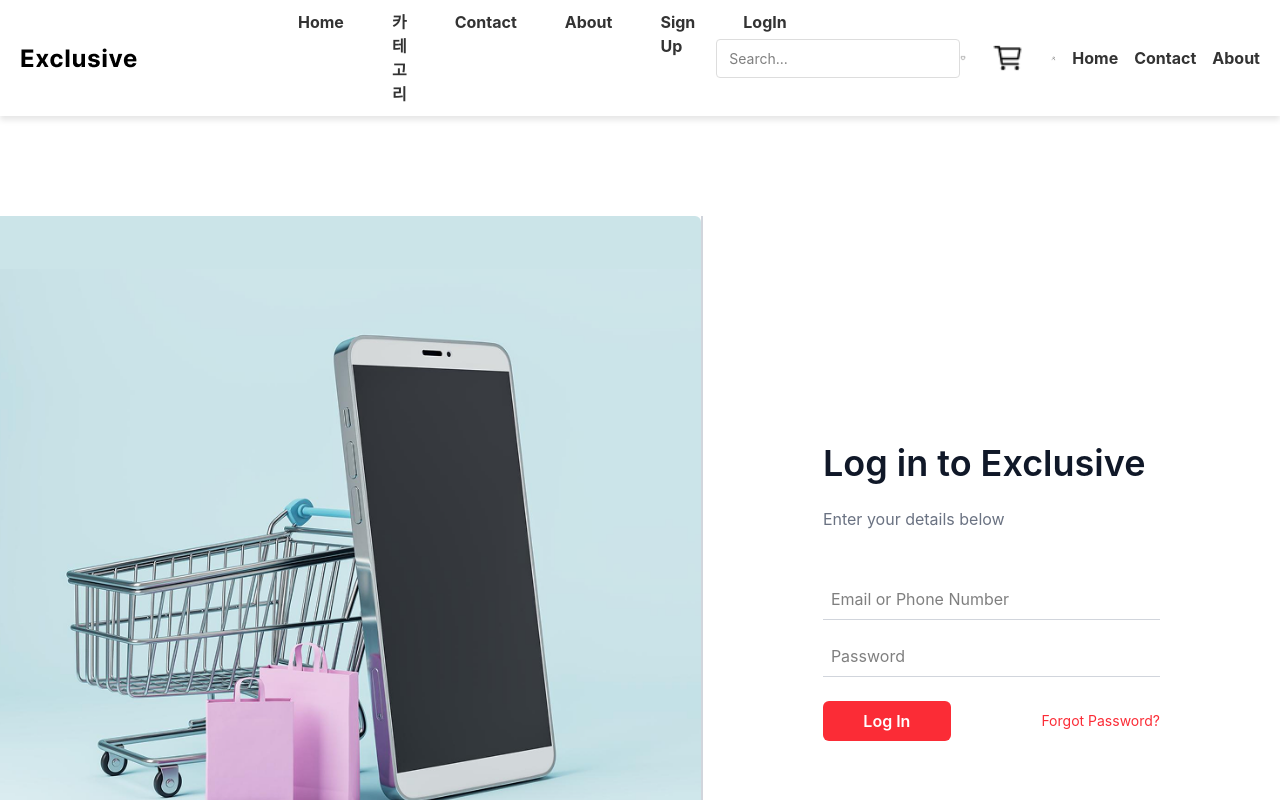
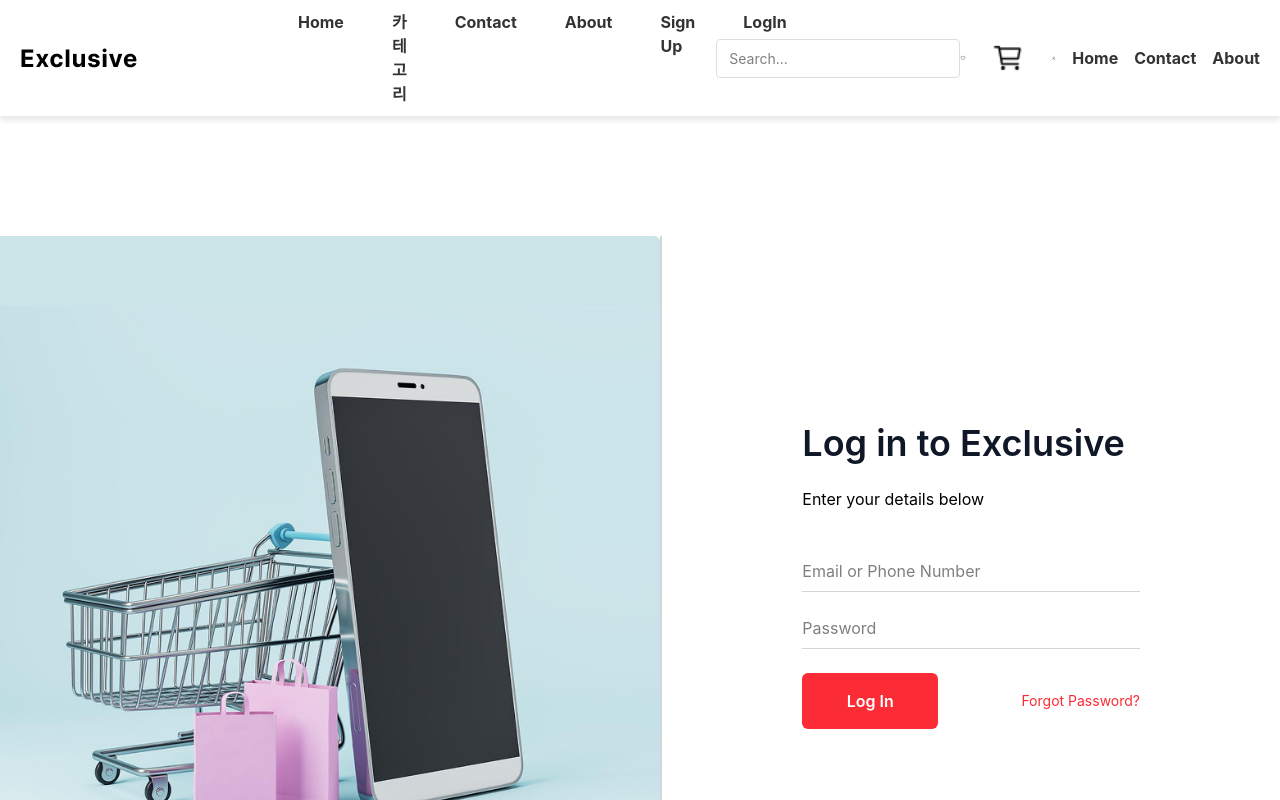
Before and after one commit to BusanItTeam/Front-End, a React (Vite) app in the folder shopping-web/: page /login in a window 1280 px wide. Shown: the top 800 px of the page. Built offline with nearby package versions, Linux system fonts and the light colour scheme.

Commit message:
login edit

```diff
--- a/shopping-web/src/components/login/Login.jsx
+++ b/shopping-web/src/components/login/Login.jsx
@@ -57,9 +57,9 @@ const Login = () => {
   }, [navigate, token]);
 
   return (
-    <div className="flex h-screen bg-white mt-25 mb-25">
+    <div className="flex h-screen bg-white mt-30 mb-30">
       {/* 왼쪽 이미지 영역 */}
-      <div className="hidden md:flex w-[65%] min-h-[700px] bg-[#cbe4e8] overflow-hidden relative rounded-tr-md rounded-br-md">
+      <div className="hidden md:flex w-[55%] min-h-[700px] bg-[#cbe4e8] overflow-hidden relative rounded-tr-md rounded-br-md">
         <img
           src="/dl.beatsnoop.png"
           alt="Shopping Cart"
@@ -71,10 +71,10 @@ const Login = () => {
       <div className="hidden md:block w-[2px] bg-gray-300"></div>
 
       {/* 로그인 폼 */}
-      <div className="w-full md:w-1/2 flex flex-col justify-center items-start px-30 mb-12">
+      <div className="w-full md:w-1/2 flex flex-col justify-center items-start px-35 mb-30">
         <div className="w-full max-w-sm">
           <h2 className="text-4xl font-semibold text-gray-900 mb-6 self-start">Log in to Exclusive</h2>
-          <p className="text-gray-500 mb-14 self-start">Enter your details below</p>
+          <p className="text-black-500 mb-12 self-start">Enter your details below</p>
 
           <form onSubmit={handleSubmit(onLoginHandler)} className="space-y-6">
 
@@ -82,7 +82,7 @@ const Login = () => {
             <div>
               <input
                 type="text"
-                className="w-full px-2 pb-2 border-b border-gray-300 focus:outline-none focus:border-gray-600"
+                className="w-full pb-2 border-b border-gray-300 focus:outline-none focus:border-gray-600"
                 placeholder="Email or Phone Number"
                 {...register("username", { required: "아이디를 입력해주세요" })}
               />
@@ -93,7 +93,7 @@ const Login = () => {
             <div>
               <input
                 type="password"
-                className="w-full px-2 pb-2 border-b border-gray-300 focus:outline-none focus:border-gray-600"
+                className="w-full pb-2 border-b border-gray-300 focus:outline-none focus:border-gray-600"
                 placeholder="Password"
                 {...register("password", { required: "비밀번호를 입력해주세요" })}
               />
@@ -104,7 +104,7 @@ const Login = () => {
             <div className="flex justify-between items-center">
               <button
                 type="submit"
-                className="w-32 py-2 bg-red-500 hover:bg-red-600 text-white font-semibold rounded-md transition duration-200"
+                className="w-34 py-4 bg-red-500 hover:bg-red-600 text-white font-semibold rounded-md transition duration-200"
                 disabled={loading}
               >
                 {loading ? "로그인 중..." : "Log In"}
```
